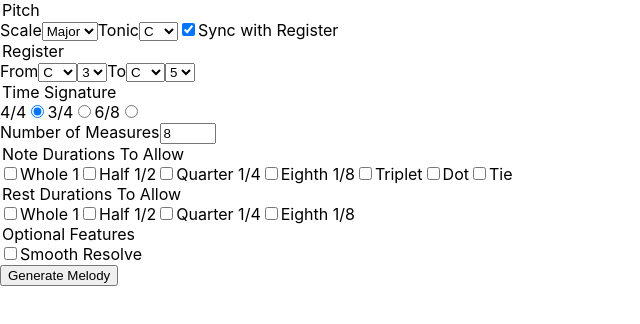
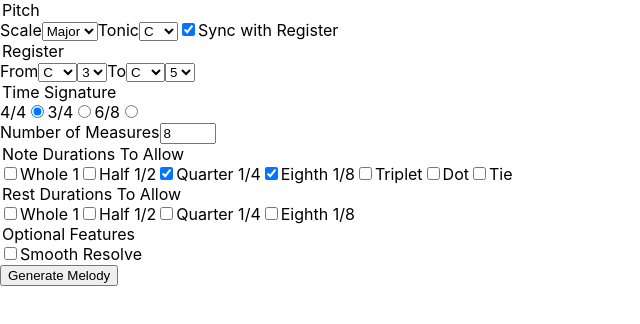
Before and after one commit to technikka/Abnormelodies_UI, a React (Create React App) app: page / in a window 1280 px wide. Shown: the top 324 px of the page, without its empty margins (0-640 px from the left). Built offline with nearby package versions, Linux system fonts and the light colour scheme.

Commit message:
NoteDurations is controlled component with defaults, add handling to ensure eighth note is selected in 6/8 time, and reworked handlers involving immutable objects

```diff
--- a/src/components/Form.js
+++ b/src/components/Form.js
@@ -22,7 +22,7 @@ const Form = (props) => {
   const maxMeasures = 12;
 
   const [note_durations, setNoteDurations] = useState({
-    1: false,
+    "1": false,
     "1/2": false,
     "1/4": true,
     "1/8": true,
@@ -31,10 +31,10 @@ const Form = (props) => {
     tie: false,
   });
   const [rest_durations, setRestDurations] = useState({
-    1: false,
+    "1": false,
     "1/2": false,
-    "1/4": true,
-    "1/8": false,
+    "1/4": false,
+    "1/8": true,
   });
 
   const [rules, setRules] = useState({
@@ -77,6 +77,12 @@ const Form = (props) => {
 
   const handleTimeSignatureChange = (event) => {
     setTimeSignature(event.target.value);
+    // eighth notes must be permitted in 6/8 time
+    if (event.target.value === "6/8") {
+      setNoteDurations(
+        {...note_durations, "1/8": true }
+      )
+    }
   };
 
   const handleNumMeasuresChange = (event) => {
@@ -87,36 +93,30 @@ const Form = (props) => {
   };
 
   const handleNoteDurationsChange = (event) => {
-    const inputs = Array.from(event.target.parentElement.children).filter(
-      (child) => child.type === "checkbox"
-    );
-    let hash = {};
-    inputs.forEach((input) => {
-      hash[input.name] = input.checked;
-    });
-    setNoteDurations(hash);
+    const note = event.target.name;
+    let bool = event.target.checked;
+    if (time_signature === "6/8" && note === "1/8") {
+      bool = true;
+    }
+    setNoteDurations(
+      {...note_durations, [note]: bool }
+    )
   };
 
   const handleRestDurationsChange = (event) => {
-    const inputs = Array.from(event.target.parentElement.children).filter(
-      (child) => child.type === "checkbox"
-    );
-    let hash = {};
-    inputs.forEach((input) => {
-      hash[input.name] = input.checked;
-    });
-    setRestDurations(hash);
+    const rest = event.target.name;
+    const bool = event.target.checked;
+    setRestDurations(
+      {...rest_durations, [rest]: bool }
+    )
   };
 
   const handleRulesChange = (event) => {
-    const inputs = Array.from(event.target.parentElement.children).filter(
-      (child) => child.type === "checkbox"
-    );
-    let hash = {};
-    inputs.forEach((input) => {
-      hash[input.name] = input.checked;
-    });
-    setRules(hash);
+    const rule = event.target.name;
+    const bool = event.target.checked;
+    setRules(
+      {...rules, [rule]: bool }
+    )
   };
 
   const handleSubmission = () => {
@@ -169,6 +169,7 @@ const Form = (props) => {
         handleNumMeasuresChange={handleNumMeasuresChange}
       />
       <FormNoteDurations
+        note_durations={note_durations}
         handleNoteDurationsChange={handleNoteDurationsChange}
       />
       <FormRestDurations
--- a/src/components/FormNoteDurations.js
+++ b/src/components/FormNoteDurations.js
@@ -1,27 +1,66 @@
 const FormNoteDurations = (props) => {
+  const isChecked = (duration) => {
+    return props.note_durations[duration] === true;
+  };
+
   return (
-    <div onChange={props.handleNoteDurationsChange}>
+    <div>
       <legend>Note Durations To Allow</legend>
 
-      <input type="checkbox" name="1" />
+      <input
+        type="checkbox"
+        name="1"
+        checked={isChecked("1")}
+        onChange={props.handleNoteDurationsChange}
+      />
       <label htmlFor="1">Whole 1</label>
 
-      <input type="checkbox" name="1/2" />
+      <input
+        type="checkbox"
+        name="1/2"
+        checked={isChecked("1/2")}
+        onChange={props.handleNoteDurationsChange}
+      />
       <label htmlFor="1/2">Half 1/2</label>
 
-      <input type="checkbox" name="1/4" />
+      <input
+        type="checkbox"
+        name="1/4"
+        checked={isChecked("1/4")}
+        onChange={props.handleNoteDurationsChange}
+      />
       <label htmlFor="1/4">Quarter 1/4</label>
 
-      <input type="checkbox" name="1/8" />
+      <input
+        type="checkbox"
+        name="1/8"
+        checked={isChecked("1/8")}
+        onChange={props.handleNoteDurationsChange}
+      />
       <label htmlFor="1/8">Eighth 1/8</label>
 
-      <input type="checkbox" name="triplet" />
+      <input
+        type="checkbox"
+        name="triplet"
+        checked={isChecked("triplet")}
+        onChange={props.handleNoteDurationsChange}
+      />
       <label htmlFor="triplet">Triplet</label>
 
-      <input type="checkbox" name="dot" />
+      <input
+        type="checkbox"
+        name="dot"
+        checked={isChecked("dot")}
+        onChange={props.handleNoteDurationsChange}
+      />
       <label htmlFor="dot">Dot</label>
 
-      <input type="checkbox" name="tie" />
+      <input
+        type="checkbox"
+        name="tie"
+        checked={isChecked("tie")}
+        onChange={props.handleNoteDurationsChange}
+      />
       <label htmlFor="tie">Tie</label>
     </div>
   );
```
